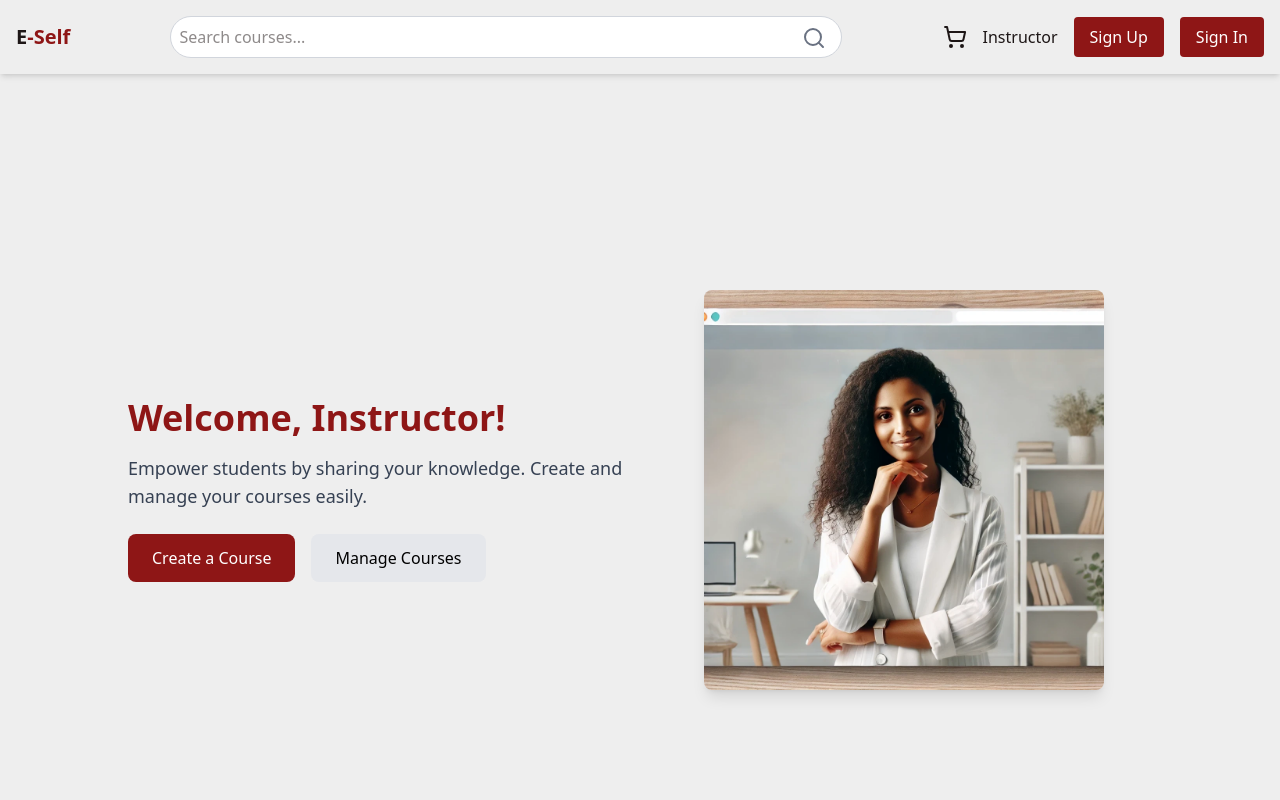
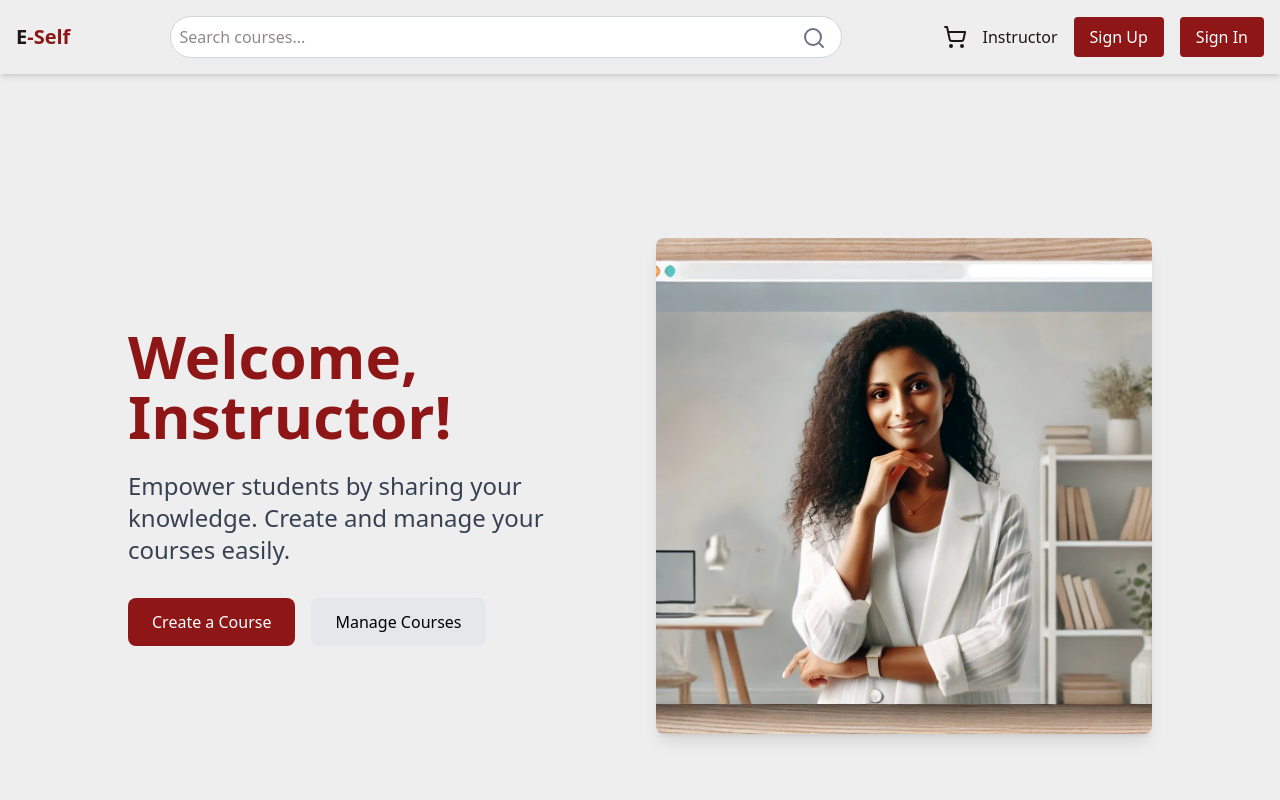
Before and after one commit to NegedeTekleyes/E-self-Lerning, a Next.js app in the folder e-self/: page /instructor in a window 1280 px wide. Shown: the top 800 px of the page. Built offline with nearby package versions, Linux system fonts and the light colour scheme.

Commit message:
add the txt size and also image

```diff
--- a/e-self/app/instructor/page.tsx
+++ b/e-self/app/instructor/page.tsx
@@ -1,23 +1,23 @@
-'use client'; // Make sure it's a client-side component
+'use client'; // Ensure it's a client-side component
 
 import Image from 'next/image';
 import { motion } from 'framer-motion';  // Ensure correct import
 
 export default function InstructorLanding() {
   return (
-    <main className="flex items-center justify-center min-h-screen bg-[#EEEEEE] p-6">
+    <main className="flex items-center justify-center min-h-screen bg-[#EEEEEE] pt-4 pb-6 px-6"> {/* Adjust padding to be closer to header */}
       <div className="max-w-5xl w-full grid grid-cols-1 md:grid-cols-2 gap-8 items-center">
         {/* Left Side: Welcome Text with Animation */}
         <motion.div
           className="text-left"
-          initial={{ opacity: 0, x: -50 }}
+          initial={{ opacity: 0, x: -100 }}
           animate={{ opacity: 1, x: 0 }}
-          transition={{ duration: 0.8 }}
+          transition={{ duration: 2 }}
         >
-          <h1 className="text-4xl font-bold text-[#8E1616] mb-4">
+          <h1 className="text-6xl font-bold text-[#8E1616] mb-6">
             Welcome, Instructor!
           </h1>
-          <p className="text-lg text-gray-700 mb-6">
+          <p className="text-2xl text-gray-700 mb-8">
             Empower students by sharing your knowledge. Create and manage your courses easily.
           </p>
 
@@ -40,15 +40,15 @@
         {/* Right Side: Instructor Image with Animation */}
         <motion.div
           className="flex justify-center"
-          initial={{ opacity: 0, x: 50 }}
+          initial={{ opacity: 0, x: 100 }}
           animate={{ opacity: 1, x: 0 }}
-          transition={{ duration: 0.8 }}
+          transition={{ duration: 2 }}
         >
           <Image
             src="/instructor.png"
             alt="Instructor"
-            width={400}
-            height={300}
+            width={800}
+            height={1000}
             className="rounded-lg shadow-lg"
             priority
           />
```
